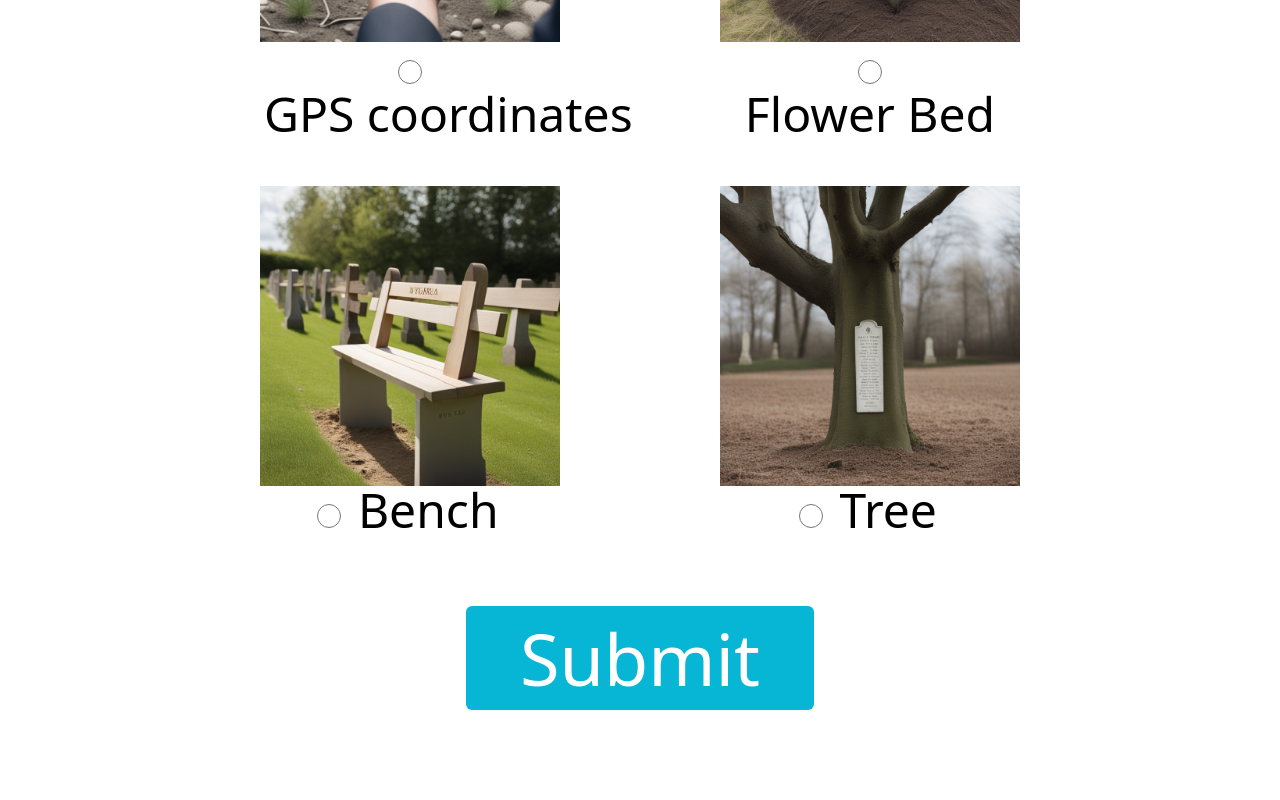
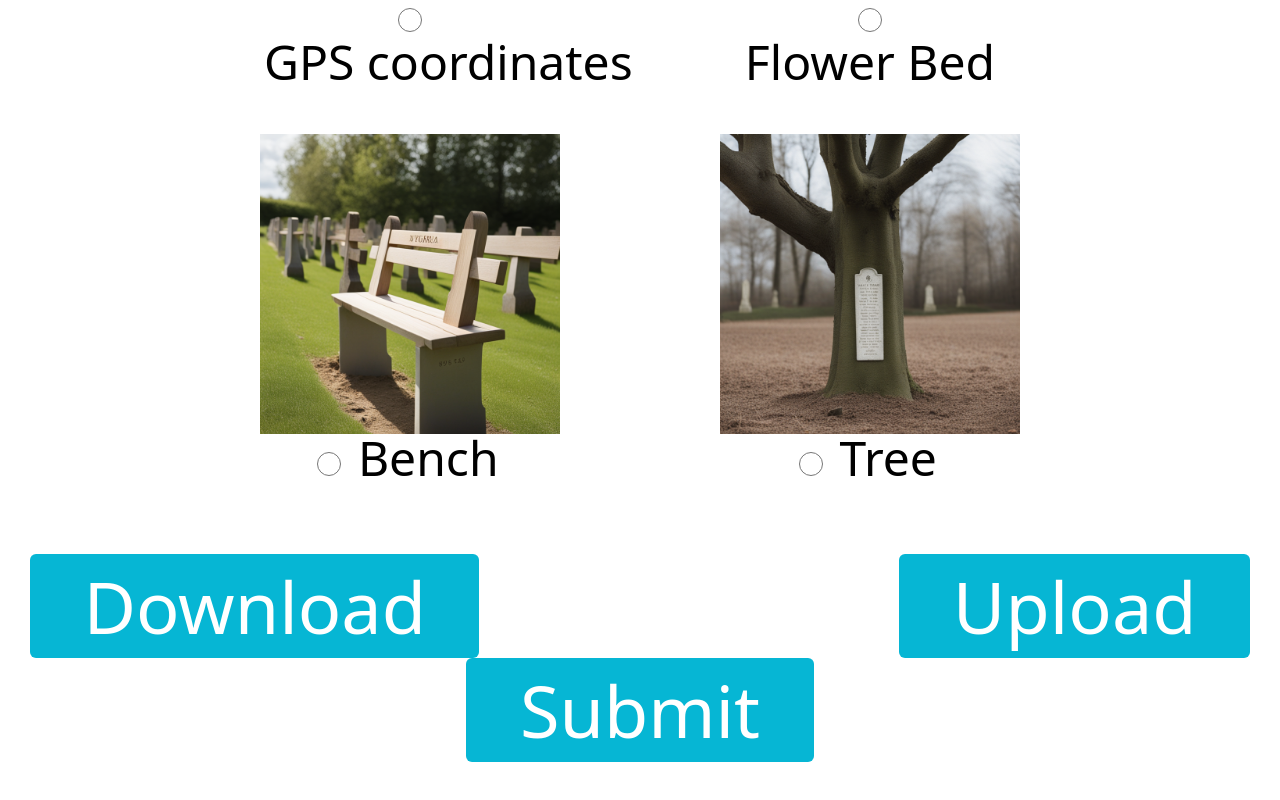
Before and after one commit to SparshMehra/MADGroupProject, a plain HTML site: page theForm.html in a window 1280 px wide. Shown: the part 4317-5117 px from the top of the page. Before the commit the page ends 5075 px from the top, so only its background shows below. Drawn offline with nearby package versions, Linux system fonts and the light colour scheme.

Commit message:
"Added Download and Upload Button"

```diff
--- a/theForm.html
+++ b/theForm.html
@@ -210,11 +210,23 @@ Authors: Mohammed Zaid, Nabila Saimon Bithi, Sparsh Mehra, Tooba Javed-->
             <br>
             <br>
             <br>
+            <div>
+
+            </div>
+            <div class="flex justify-between">
+                <!-- Button 1 -->
+                <button type="button" class="custom-bg-cyan-500 text-white text-7xl py-4 px-4 rounded-md">&nbsp;&nbsp;Download&nbsp;&nbsp;</button>
+                <!-- Button 2 (aligned to the right) -->
+                <div>
+                    <button type="button" class="custom-bg-cyan-500 text-white text-7xl py-4 px-4 rounded-md">&nbsp;&nbsp;Upload&nbsp;&nbsp;</button>
+                </div>
+            </div>
             <div class="flex justify-center">
                 <!-- Submit button to submit the form -->
                 <button type="submit" value="Submit"
                         class="custom-bg-cyan-500 text-white text-7xl py-4 px-4 rounded-md">&nbsp;&nbsp;Submit&nbsp;&nbsp;</button>
             </div>
+
             <br>
             <br>
         </div>
```
